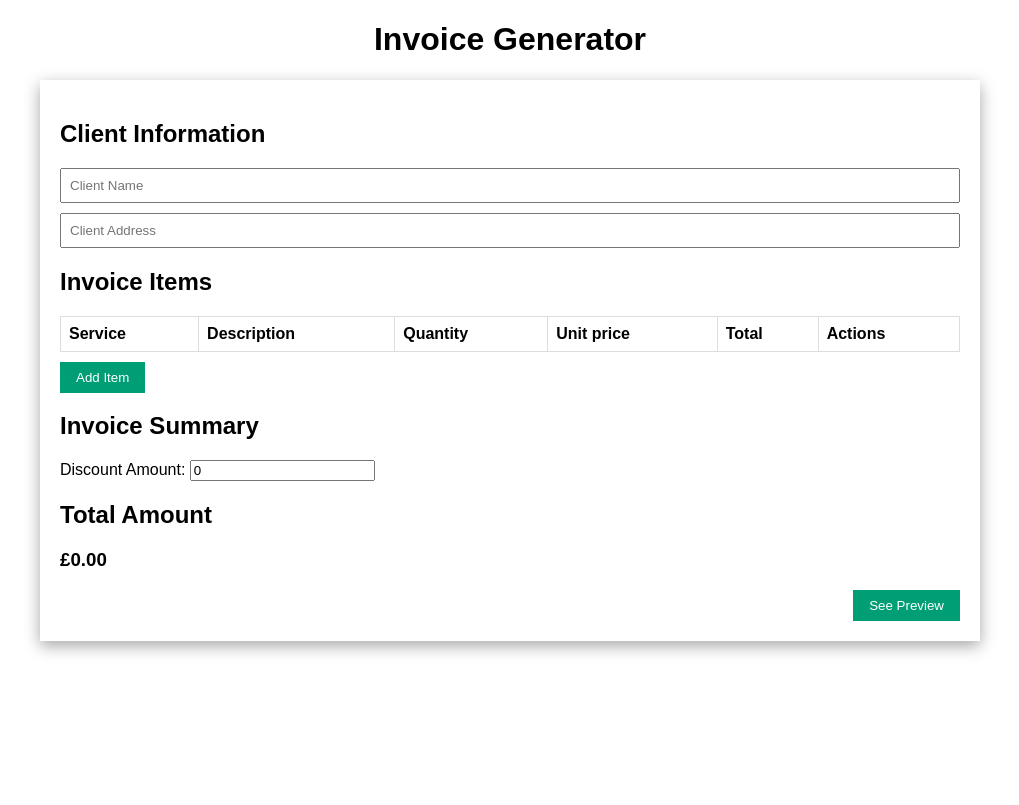
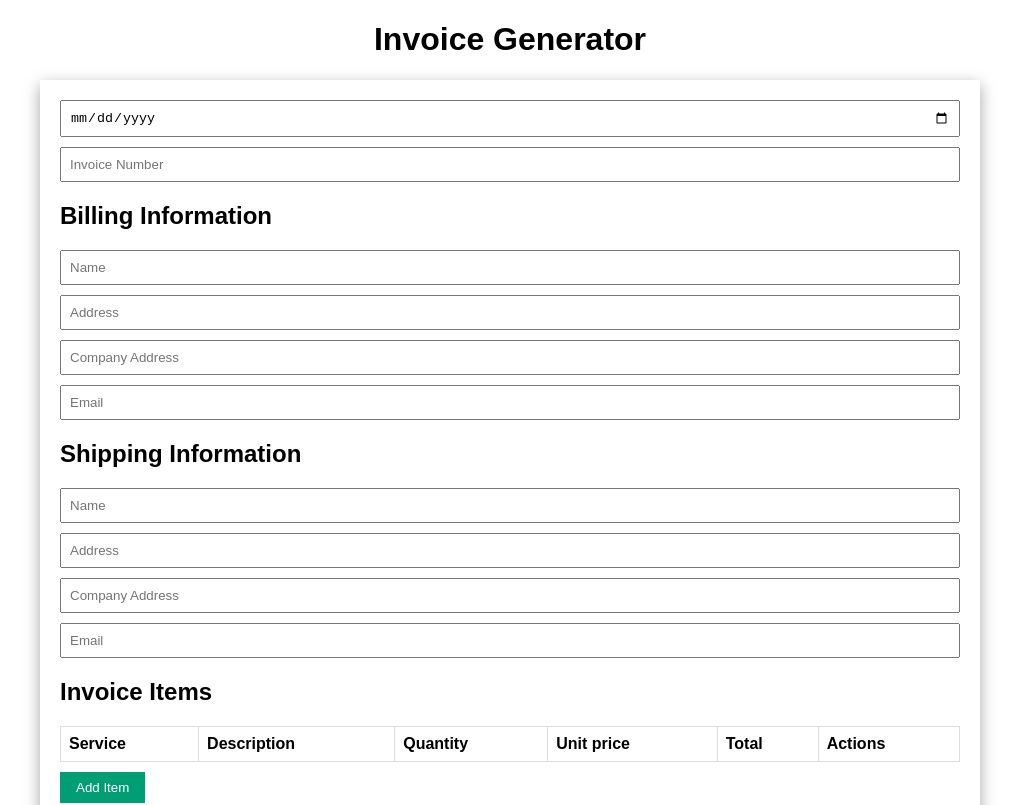
Before and after one commit to ola9292/invoice-generator, a Vue app: page / in a window 1280 px wide. Shown: the top 805 px of the page, without its empty margins (130-1149 px from the left). Built offline with nearby package versions, Linux system fonts and the light colour scheme.

Commit message:
bill to details

```diff
--- a/src/components/Invoice.vue
+++ b/src/components/Invoice.vue
@@ -3,7 +3,7 @@
     import html2pdf from 'html2pdf.js'
 
     const step = ref(1)
-    //chnage step
+    //change step
     const preview = () => {
         step.value = 2
     }
@@ -11,10 +11,21 @@
         step.value = 1
     }
     const discount = ref(0);
+    const bill_to = ref({
+        name : null,
+        address : null,
+        company_address: null,
+        email: null,
+    });
+    const ship_to = ref({
+        name : null,
+        address : null,
+        company_address: null,
+        email: null,
+    })
     const invoice = ref({
-        'client_name' : '',
-        'client_address' : ''
-
+        date: null,
+        invoice_no : null
     })
     const totalWithoutDiscount = ref(0)
     const items = ref([])
@@ -85,10 +96,24 @@
 <template>
     <Transition name="slide-fade">
     <div v-if="step == 1" class="container">
-        <h2>Client Information</h2>
         <div class="flex-container-col">
-            <input class="input" type="text" v-model="invoice.client_name" placeholder="Client Name">
-            <input class="input" type="text" v-model="invoice.client_address" placeholder="Client Address">
+            <input class="input" type="date" v-model="invoice.date" placeholder="Name">
+            <input class="input" type="number" v-model="invoice.invoice_no" placeholder="Invoice Number">
+        </div>
+        <h2>Billing Information</h2>
+        <div class="flex-container-col">
+            <input class="input" type="text" v-model="bill_to.name" placeholder="Name">
+            <input class="input" type="text" v-model="bill_to.address" placeholder="Address">
+            <input class="input" type="text" v-model="bill_to.company_address" placeholder="Company Address">
+            <input class="input" type="email" v-model="bill_to.email" placeholder="Email">
+        </div>
+
+        <h2>Shipping Information</h2>
+        <div class="flex-container-col">
+            <input class="input" type="text" v-model="ship_to.name" placeholder="Name">
+            <input class="input" type="text" v-model="ship_to.address" placeholder="Address">
+            <input class="input" type="text" v-model="ship_to.company_address" placeholder="Company Address">
+            <input class="input" type="email" v-model="ship_to.email" placeholder="Email">
         </div>
 
         <h2>Invoice Items</h2>
@@ -135,6 +160,26 @@
         <div class="container-2">
 
             <div id="invoice-preview">
+                <div class="date_no preview">
+                    <p v-if="invoice.date"><bold>Date:</bold> {{ invoice.date }}</p>
+                    <p v-if="invoice.invoice_no"><bold>Invoice No:</bold> {{ invoice.invoice_no }}</p>
+                </div>
+                <div class="flex-container-row">
+                   <div>
+                    <h2>Bill To</h2>
+                    <p>{{ bill_to.name }}</p>
+                    <p>{{ bill_to.email }}</p>
+                    <p>{{ bill_to.address }}</p>
+                    <p>{{ bill_to.company_address }}</p>
+                   </div>
+                   <div>
+                    <h2>Ship To</h2>
+                    <p>{{ ship_to.name }}</p>
+                    <p>{{ ship_to.email }}</p>
+                    <p>{{ ship_to.address }}</p>
+                    <p>{{ ship_to.company_address }}</p>
+                   </div>
+                </div>
                 <h2>Invoice</h2>
                 <p>{{ invoice.client_name }}</p>
                 <p>{{ invoice.client_address }}</p>
@@ -220,9 +265,13 @@
         color: white;
         text-transform: capitalize;
     }
-    .preview{
+    .preview, .date_no{
         display: flex;
         justify-content: flex-end;
+    }
+    .date_no{
+        flex-direction: column;
+        align-items: flex-end;
     }
     .summary{
         margin: 15px 0;
```
